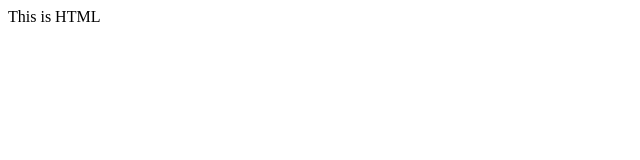
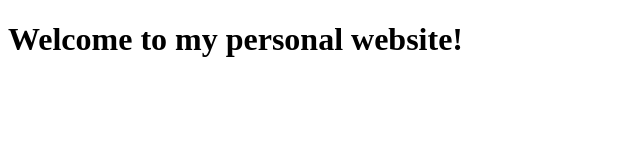
Before and after one commit to WillHart2002/WillHart2002.github.io, a website: page main/index.html in a window 1280 px wide. Shown: the whole page, without its empty margins (0-640 px from the left). Drawn offline with Linux system fonts and the light colour scheme.

Commit message:
changed main page

```diff
--- a/main/index.html
+++ b/main/index.html
@@ -3,9 +3,11 @@
 <head>
     <meta charset="UTF-8">
     <meta name="viewport" content="width=device-width, initial-scale=1.0">
-    <title>Document</title>
+    <title> Main Page </title>
 </head>
 <body>
-    This is HTML
+    <div class="container">
+        <h1> Welcome to my personal website! </h1>
+    </div>
 </body>
 </html>
```
